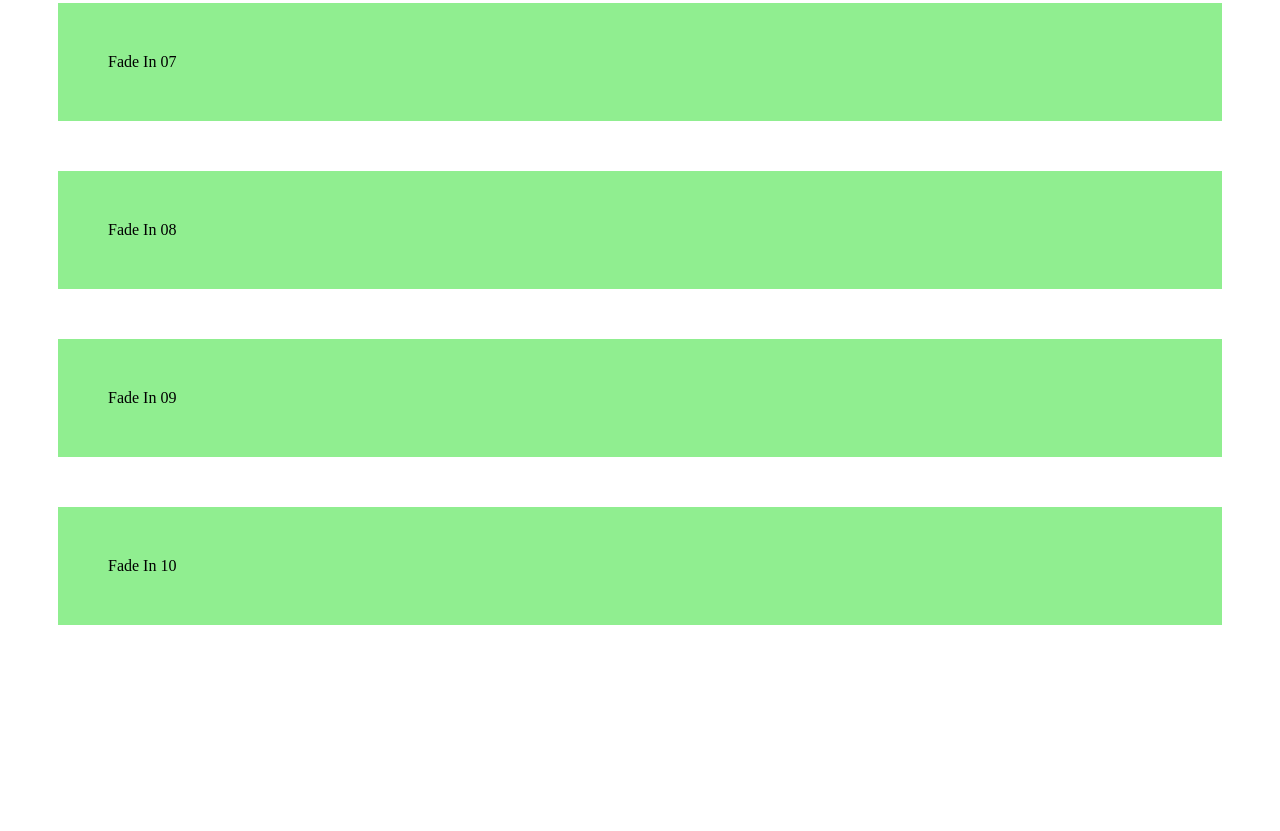
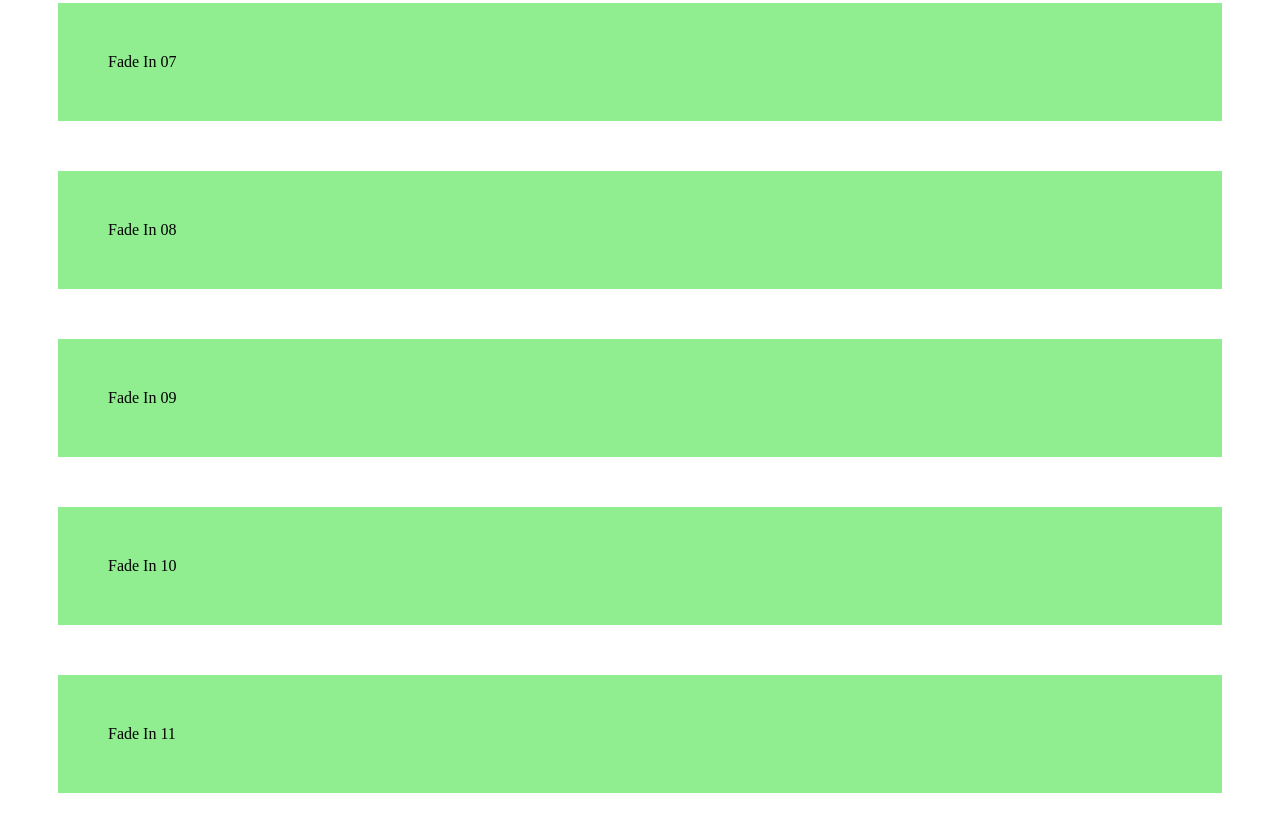
Before and after one commit to eyglolilja/skilaverkefni02, a plain HTML site: page index.html in a window 1280 px wide. Shown: the part 1055-1886 px from the top of the page. Before the commit the page ends 1730 px from the top, so only its background shows below. Drawn offline with nearby package versions, Linux system fonts and the light colour scheme.

Commit message:
second commit

```diff
--- a/index.html
+++ b/index.html
@@ -16,6 +16,7 @@
     <div class="fade">Fade In 08</div>
     <div class="fade">Fade In 09</div>
     <div class="fade">Fade In 10</div>
+    <div class="fade">Fade In 11</div>
   </div>
   </body>
 </html>
```
